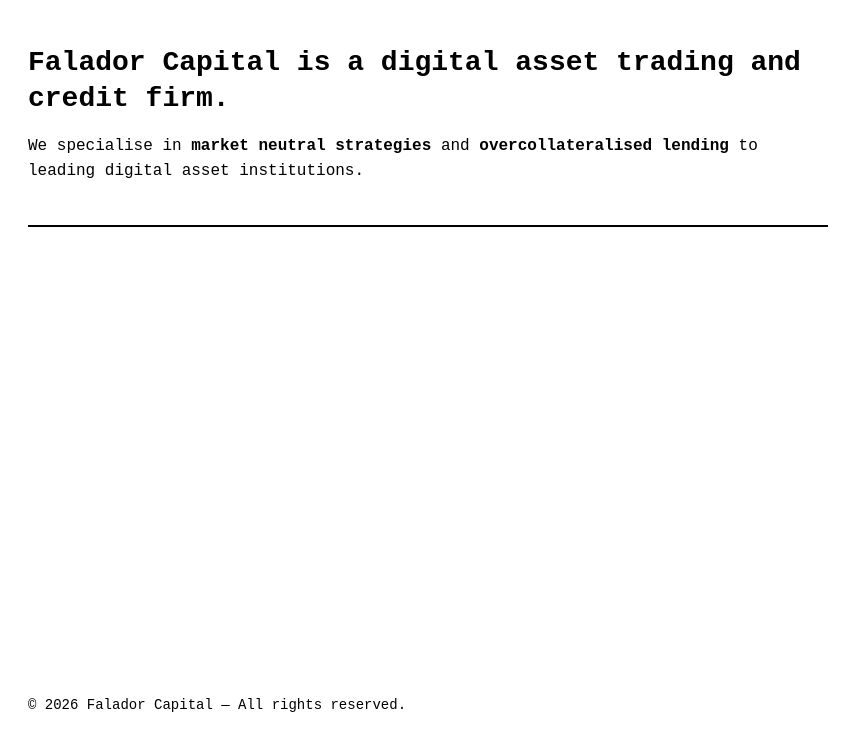
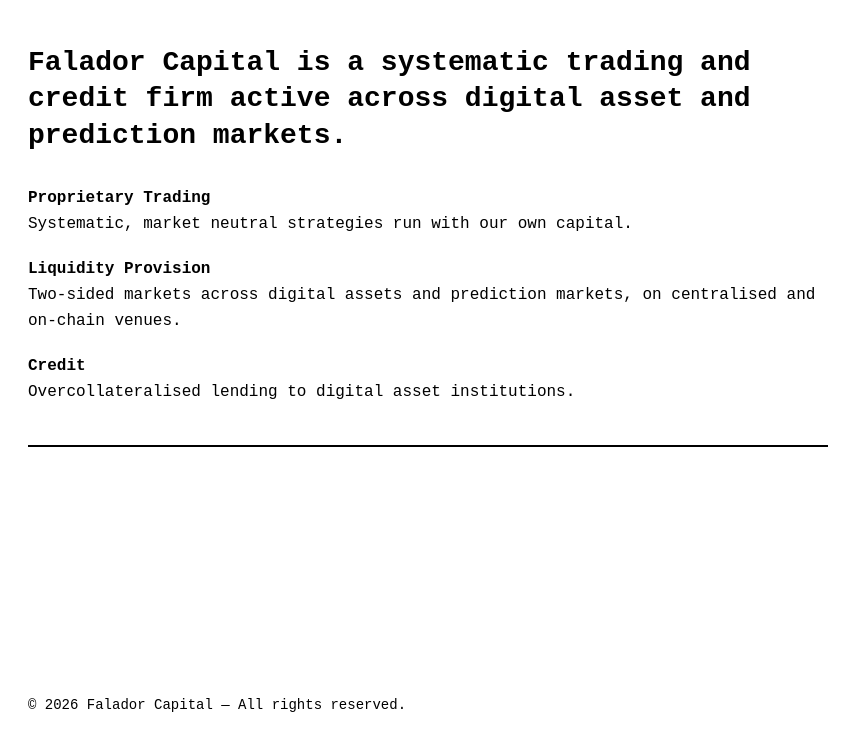
Before and after one commit to sconietrades/falador-site, a plain HTML site: page index.html in a window 1280 px wide. Shown: the part 63-800 px from the top of the page, without its empty margins (0-863 px from the left). Drawn offline with Linux system fonts and the light colour scheme.

Commit message:
Update site copy

```diff
--- a/index.html
+++ b/index.html
@@ -4,7 +4,7 @@
     <meta charset="UTF-8">
     <meta name="viewport" content="width=device-width, initial-scale=1.0">
     <title>Falador Capital</title>
-    <meta name="description" content="Falador Capital is a digital asset trading and credit firm specialising in market neutral strategies and overcollateralised lending to institutional counterparties.">
+    <meta name="description" content="Falador Capital is a systematic trading and credit firm active across digital asset and prediction markets.">
     <style>
         * {
             margin: 0;
@@ -12,12 +12,12 @@
             box-sizing: border-box;
         }
 
-        html, body {
+        html {
             height: 100%;
-            overflow: hidden;
         }
 
         body {
+            min-height: 100%;
             font-family: 'Courier New', Courier, monospace;
             background-color: #ffffff;
             color: #000000;
@@ -48,16 +48,26 @@
             font-size: 28px;
             font-weight: 700;
             line-height: 1.3;
-            margin-bottom: 16px;
+            margin-bottom: 32px;
         }
 
-        .description {
-            font-size: 16px;
-            line-height: 1.6;
+        .lines {
+            list-style: none;
             margin-bottom: 40px;
         }
 
-        .description strong {
+        .lines li {
+            font-size: 16px;
+            line-height: 1.6;
+            margin-bottom: 20px;
+        }
+
+        .lines li:last-child {
+            margin-bottom: 0;
+        }
+
+        .lines strong {
+            display: block;
             font-weight: 700;
         }
 
@@ -69,6 +79,7 @@
 
         footer {
             margin-top: auto;
+            padding-top: 32px;
             font-size: 14px;
             color: #000000;
         }
@@ -82,7 +93,7 @@
                 font-size: 22px;
             }
 
-            .description {
+            .lines li {
                 font-size: 14px;
             }
         }
@@ -94,10 +105,21 @@
     </header>
 
     <main>
-        <h1>Falador Capital is a digital asset trading and credit firm.</h1>
-        <p class="description">
-            We specialise in <strong>market neutral strategies</strong> and <strong>overcollateralised lending</strong> to leading digital asset institutions.
-        </p>
+        <h1>Falador Capital is a systematic trading and credit firm active across digital asset and prediction markets.</h1>
+        <ul class="lines">
+            <li>
+                <strong>Proprietary Trading</strong>
+                Systematic, market neutral strategies run with our own capital.
+            </li>
+            <li>
+                <strong>Liquidity Provision</strong>
+                Two-sided markets across digital assets and prediction markets, on centralised and on-chain venues.
+            </li>
+            <li>
+                <strong>Credit</strong>
+                Overcollateralised lending to digital asset institutions.
+            </li>
+        </ul>
         <hr>
     </main>
 
```
